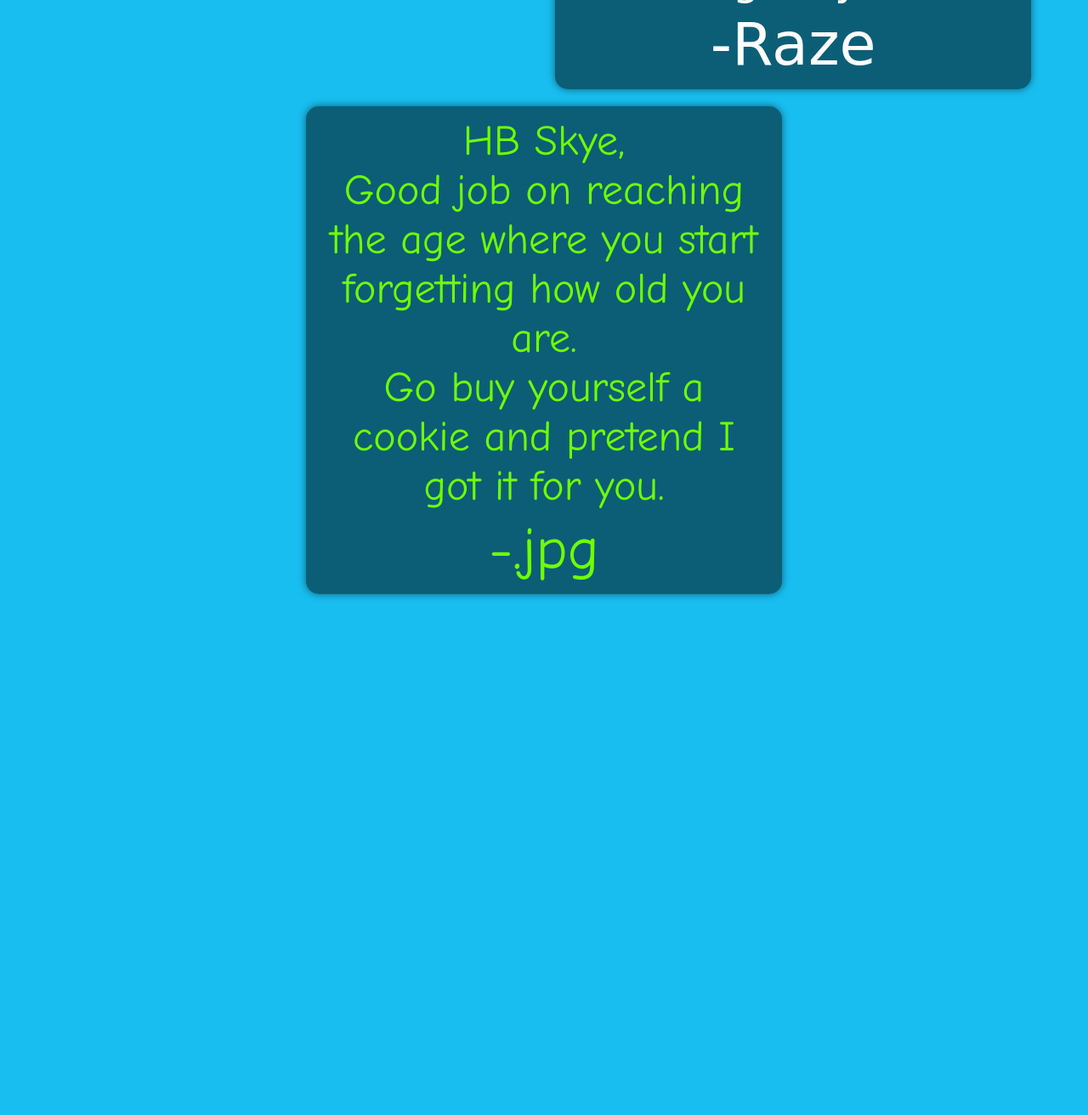
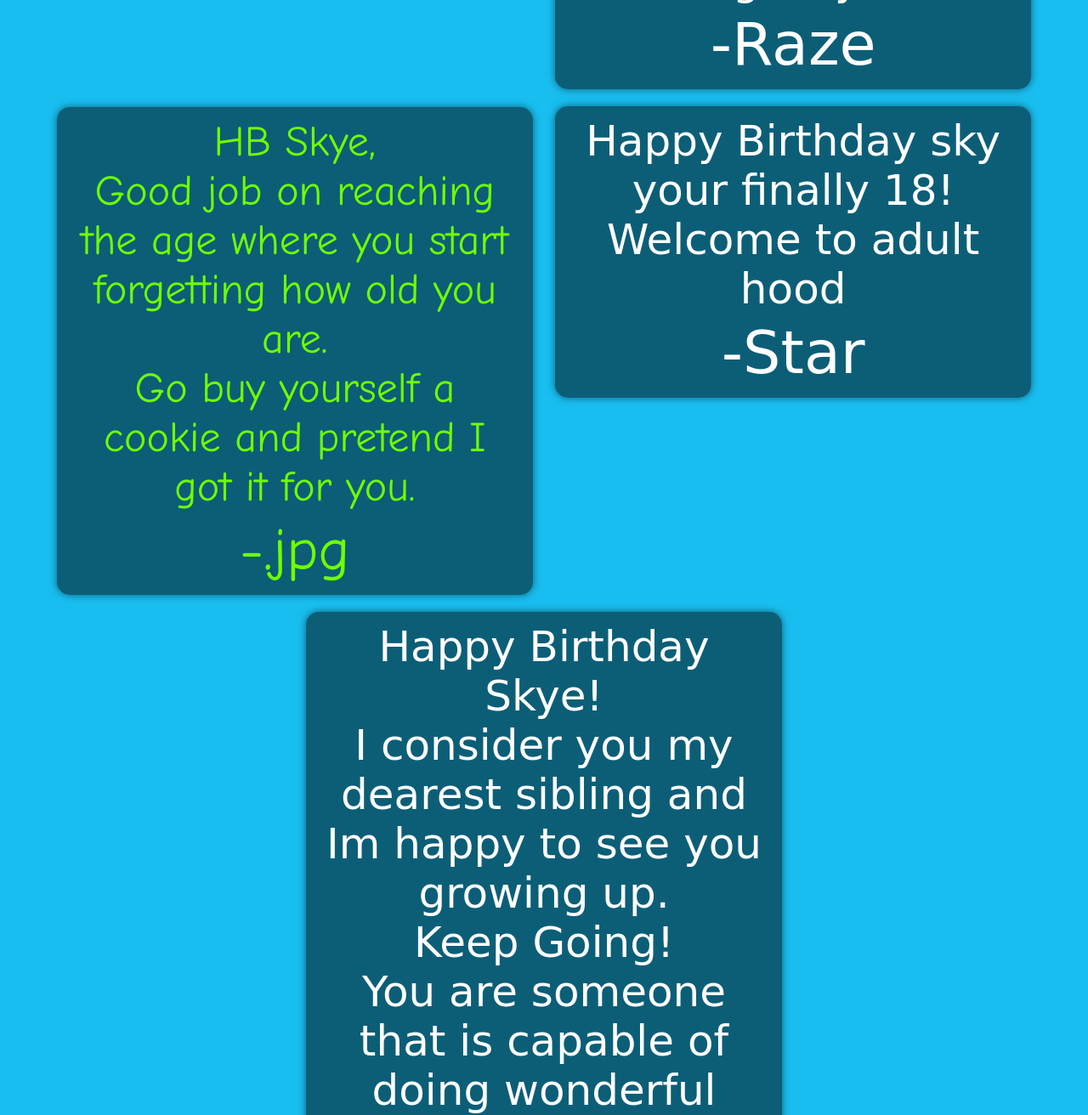
Before and after one commit to EternalRisen/hbdskye, a plain HTML site: page index.html in a window 1280 px wide. Shown: the part 9280-10592 px from the top of the page at 85% size. Before the commit the page ends 9997 px from the top, so only its background shows below. Drawn offline with Linux system fonts and the light colour scheme; a web font is replaced by a local one.

Commit message:
add star and box's messages

```diff
--- a/index.html
+++ b/index.html
@@ -102,5 +102,13 @@
             <p class = 'text'>HB Skye,<br/>Good job on reaching the age where you start forgetting how old you are.<br/>Go buy yourself a cookie and pretend I got it for you.</p>
             <header class = 'name'>-.jpg</header>
         </div>
+        <div class = 'stargirl'>
+            <p class = 'text'>Happy Birthday sky your finally 18! Welcome to adult hood</p>
+            <header class = 'name'>-Star</header>
+        </div>
+        <div class = 'box'>
+            <p class = 'text'>Happy Birthday Skye!<br/>I consider you my dearest sibling and Im happy to see you growing up.<br/>Keep Going!<br/>You are someone that is capable of doing wonderful things.<br/>I'm glad to meet someone as wonderful as you.</p>
+            <header class = 'name'>-Box</header>
+        </div>
     </div>
 </body>
```
